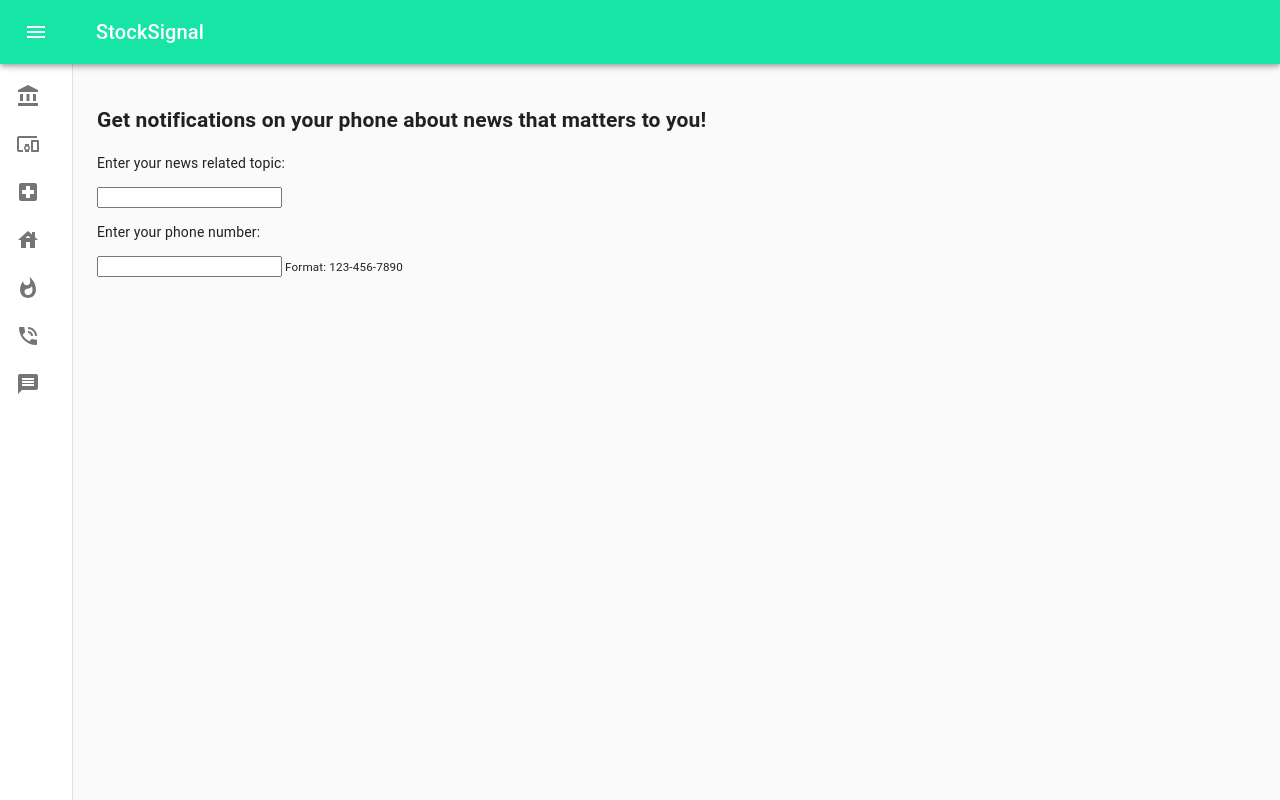
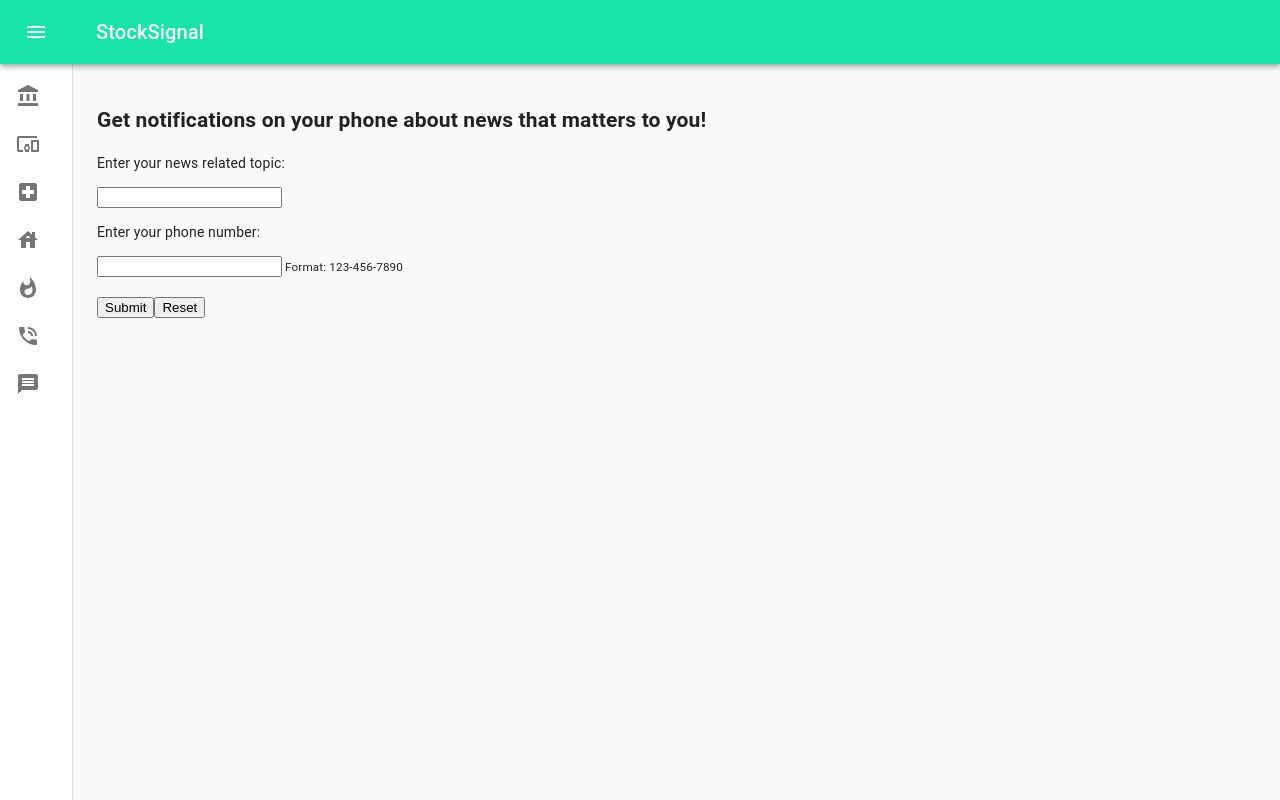
Before and after one commit to numankh/UrNews, a React (Create React App) app: page /msgs in a window 1280 px wide. Built offline with nearby package versions, Linux system fonts and the light colour scheme.

Commit message:
added submit handler and buttons

```diff
--- a/src/pages/TextMsgs.js
+++ b/src/pages/TextMsgs.js
@@ -7,6 +7,12 @@ class MyForm extends React.Component {
       phone: null,
     };
   }
+  mySubmitHandler = (event) => {
+    event.preventDefault();
+    alert("You are submitting " + this.state.topic);
+    this.setState({topic: ''});
+    this.setState({phone: null});
+  }
   myChangeHandler = (event) => {
     let nam = event.target.name;
     let val = event.target.value;
@@ -14,12 +20,14 @@ class MyForm extends React.Component {
   }
   render() {
     return (
-      <form>
+      <form onSubmit={this.mySubmitHandler}>
+        {/* <h1>Hello {this.state.topic} {this.state.phone}</h1> */}
         <h2>Get notifications on your phone about news that matters to you!</h2>
         <p>Enter your news related topic:</p>
         <input
           type='text'
           name='topic'
+          required
           onChange={this.myChangeHandler}
         />
         <p>Enter your phone number:</p>
@@ -32,6 +40,14 @@ class MyForm extends React.Component {
           onChange={this.myChangeHandler}
           />
         <small> Format: 123-456-7890</small>
+        <br/><br/>
+        <input
+          type='submit'
+        />
+        <input
+          type="reset"
+          value="Reset"
+        />
       </form>
 
     );
```
